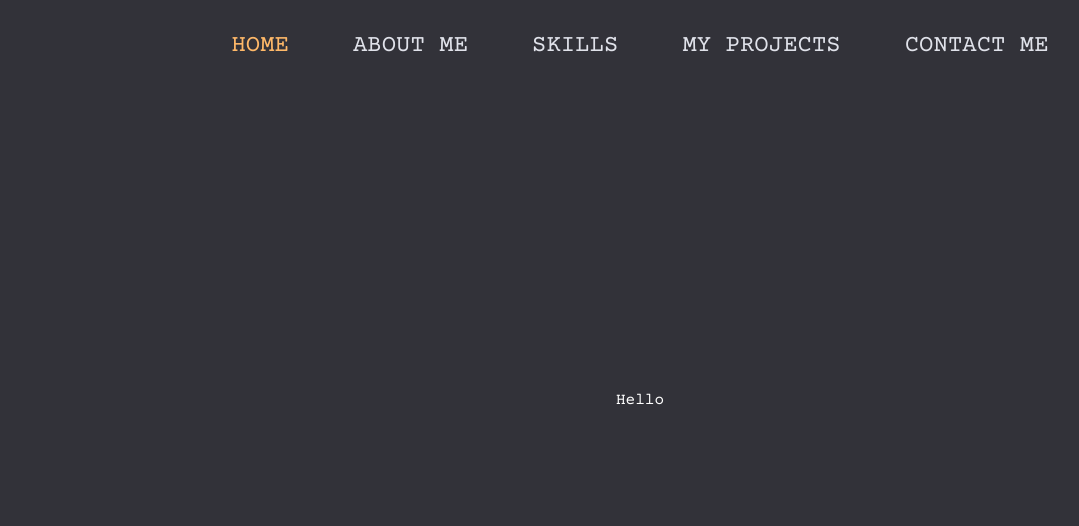
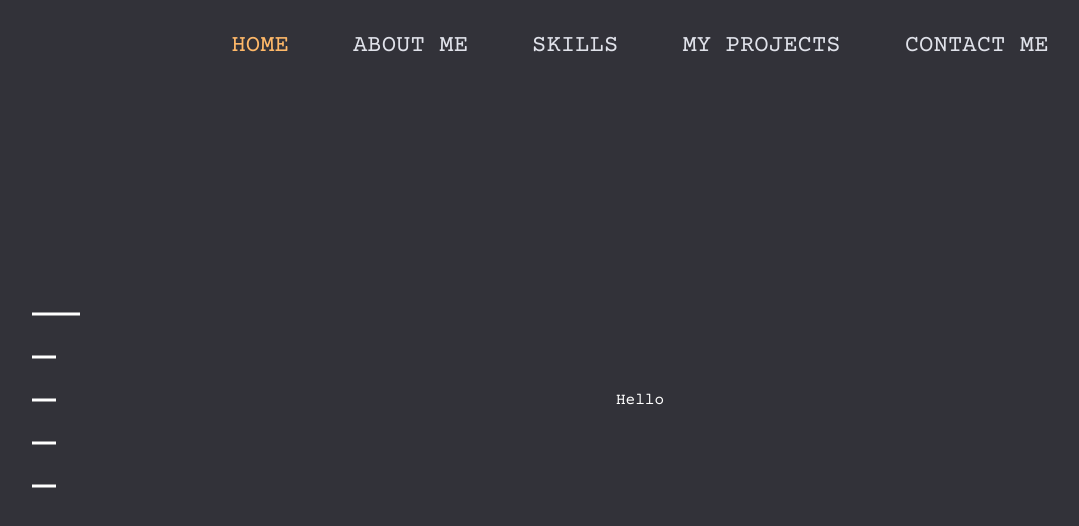
Before and after one commit to PanKarton/PersonalWebsite, a Next.js app: page / in a window 1280 px wide. Shown: the top 526 px of the page, without its empty margins (0-1079 px from the left). Built offline with nearby package versions, Linux system fonts and the light colour scheme.

Commit message:
feat/added SideAnchors with styles

```diff
--- a/src/app/page.tsx
+++ b/src/app/page.tsx
@@ -1,11 +1,13 @@
 'use client';
 import { Nav } from '@/components/molecules/Nav/Nav';
+import { SideAnchors } from '@/components/molecules/SideAnchors/SideAnchors';
 import { SlickWrapper } from '@/modules/MainPage/SlickWrapper/SlickWrapper';
 
 const Page = () => {
   return (
     <>
       <Nav className={true ? 'isActive' : ''} />
+      <SideAnchors activeSection="#hello" />
       <SlickWrapper />
     </>
   );
--- /dev/null
+++ b/src/components/molecules/SideAnchors/SideAnchors.styles.ts
@@ -0,0 +1,37 @@
+import styled from 'styled-components';
+
+export const StyledList = styled.ul`
+  position: fixed;
+
+  width: 3.5rem;
+  left: 2rem;
+  top: 50%;
+  translate: 0 -50%;
+
+  display: flex;
+  flex-direction: column;
+  align-items: flex-start;
+  justify-content: center;
+  row-gap: 40px;
+
+  li {
+    height: 0.1875rem;
+    background-color: ${({ theme }) => theme.color.contrast};
+    width: 1.5rem;
+    display: flex;
+    align-items: center;
+    justify-content: center;
+    &.active {
+      scale: 2 1;
+      translate: 50% 0;
+    }
+
+    transition: all 250ms ease-in-out;
+  }
+`;
+
+export const StyledAnchor = styled.a`
+  display: block;
+  height: 1rem;
+  width: 2rem;
+`;
--- /dev/null
+++ b/src/components/molecules/SideAnchors/SideAnchors.tsx
@@ -0,0 +1,27 @@
+import { StyledAnchor, StyledList } from './SideAnchors.styles';
+
+type SideAnchors = {
+  activeSection: string;
+};
+
+export const SideAnchors = ({ activeSection }: SideAnchors) => {
+  return (
+    <StyledList>
+      <li className={activeSection === '#hello' ? 'active' : ''}>
+        <StyledAnchor href="#hello" />
+      </li>
+      <li className={activeSection === '#about-me' ? 'active' : ''}>
+        <StyledAnchor href="#about-me" />
+      </li>
+      <li className={activeSection === '#skills' ? 'active' : ''}>
+        <StyledAnchor href="#skills" />
+      </li>
+      <li className={activeSection === '#my-projects' ? 'active' : ''}>
+        <StyledAnchor href="#my-projects" />
+      </li>
+      <li className={activeSection === '#contact-me' ? 'active' : ''}>
+        <StyledAnchor href="#contact-me" />
+      </li>
+    </StyledList>
+  );
+};
```
